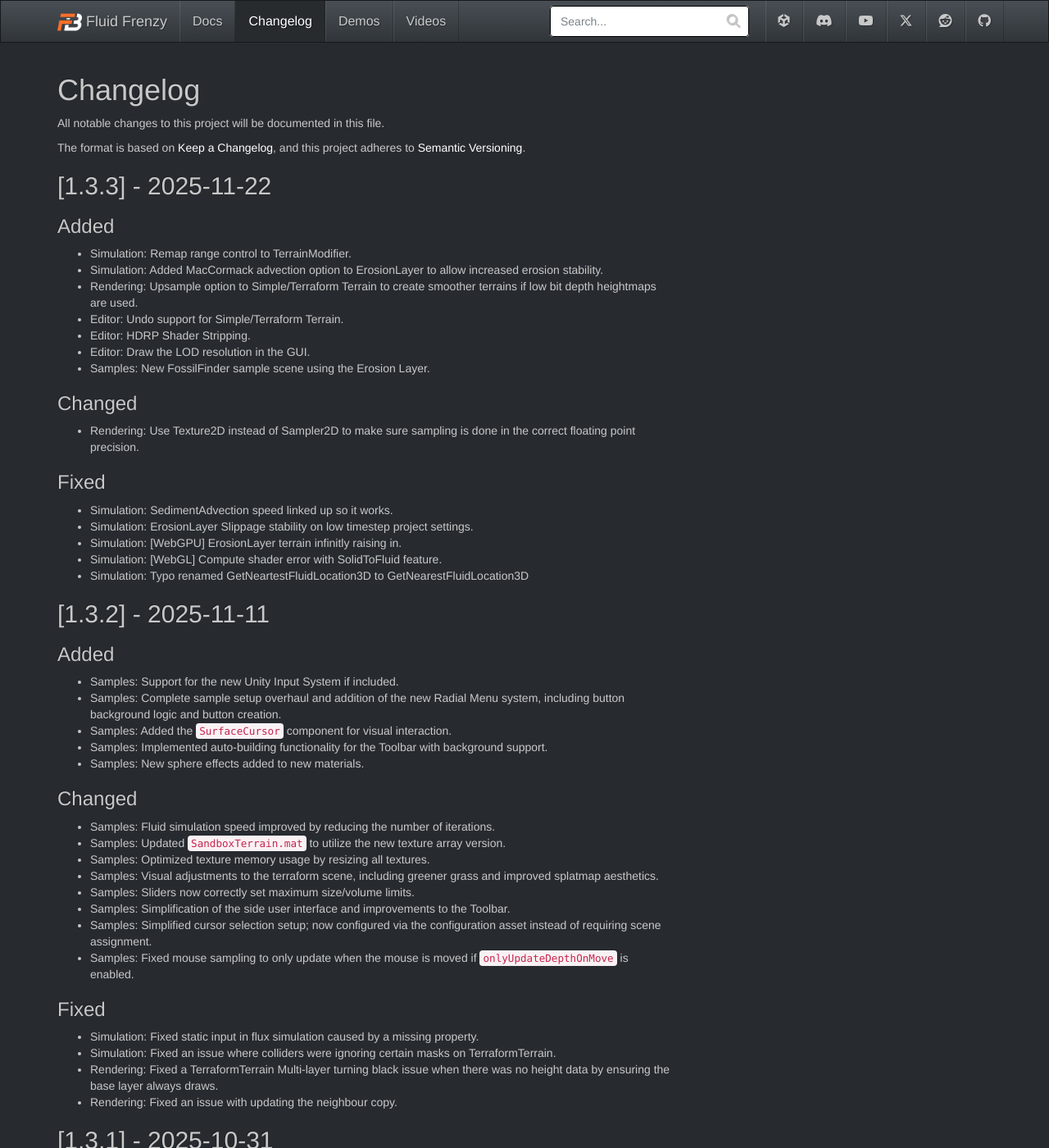
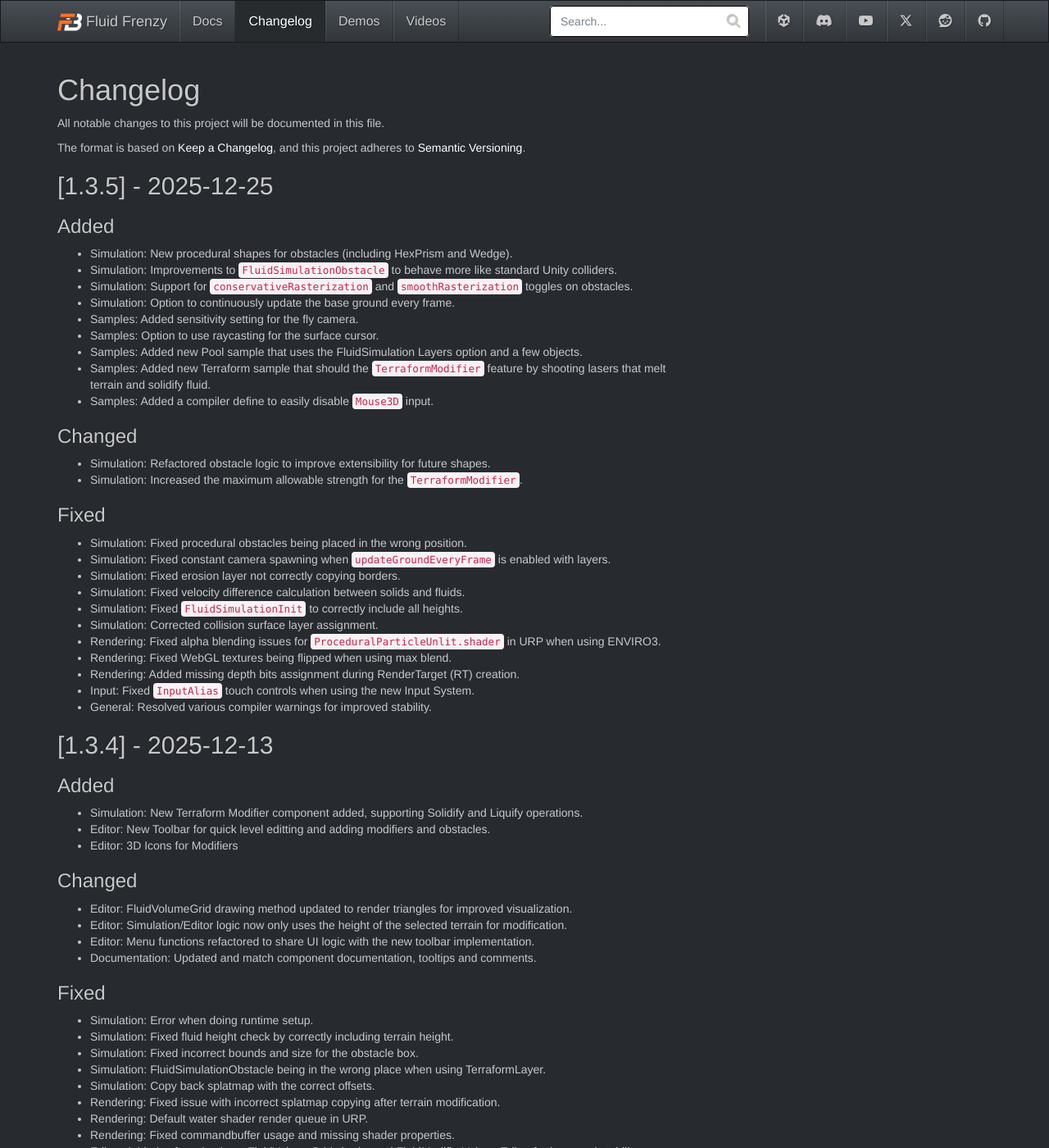
Before and after one commit to FrenzyByte/fluidfrenzy, a Jekyll site: the page built from _changelog/index.md, in a window 1280 px wide and 1400 px high. Shown: the whole window at 82% size. Built offline with Jekyll 4.4.1, drawn with Linux system fonts in a browser that asks for light colours; some of the changed text lies outside the part shown.

Commit message:
v1.3.5 and v1.3.4 changelog

```diff
--- a/_changelog/index.md
+++ b/_changelog/index.md
@@ -9,6 +9,62 @@ All notable changes to this project will be documented in this file.
 
 The format is based on [Keep a Changelog](https://keepachangelog.com/en/1.1.0/),
 and this project adheres to [Semantic Versioning](https://semver.org/spec/v2.0.0.html).
+
+## [1.3.5] - 2025-12-25
+
+### Added
+- Simulation: New procedural shapes for obstacles (including HexPrism and Wedge).
+- Simulation: Improvements to `FluidSimulationObstacle` to behave more like standard Unity colliders.
+- Simulation: Support for `conservativeRasterization` and `smoothRasterization` toggles on obstacles.
+- Simulation: Option to continuously update the base ground every frame.
+- Samples: Added sensitivity setting for the fly camera.
+- Samples: Option to use raycasting for the surface cursor.
+- Samples: Added new Pool sample that uses the FluidSimulation Layers option and a few objects.
+- Samples: Added new Terraform sample that should the `TerraformModifier` feature by shooting lasers that melt terrain and solidify fluid.
+- Samples: Added a compiler define to easily disable `Mouse3D` input.
+
+### Changed
+- Simulation: Refactored obstacle logic to improve extensibility for future shapes.
+- Simulation: Increased the maximum allowable strength for the `TerraformModifier`.
+
+### Fixed
+- Simulation: Fixed procedural obstacles being placed in the wrong position.
+- Simulation: Fixed constant camera spawning when `updateGroundEveryFrame` is enabled with layers.
+- Simulation: Fixed erosion layer not correctly copying borders.
+- Simulation: Fixed velocity difference calculation between solids and fluids.
+- Simulation: Fixed `FluidSimulationInit` to correctly include all heights.
+- Simulation: Corrected collision surface layer assignment.
+- Rendering: Fixed alpha blending issues for `ProceduralParticleUnlit.shader` in URP when using ENVIRO3.
+- Rendering: Fixed WebGL textures being flipped when using max blend.
+- Rendering: Added missing depth bits assignment during RenderTarget (RT) creation.
+- Input: Fixed `InputAlias` touch controls when using the new Input System.
+- General: Resolved various compiler warnings for improved stability.
+
+## [1.3.4] - 2025-12-13
+
+### Added
+- Simulation: New Terraform Modifier component added, supporting Solidify and Liquify operations.
+- Editor: New Toolbar for quick level editting and adding modifiers and obstacles.
+- Editor: 3D Icons for Modifiers
+
+### Changed
+- Editor: FluidVolumeGrid drawing method updated to render triangles for improved visualization.
+- Editor: Simulation/Editor logic now only uses the height of the selected terrain for modification.
+- Editor: Menu functions refactored to share UI logic with the new toolbar implementation.
+- Documentation: Updated and match component documentation, tooltips and comments.
+
+### Fixed
+- Simulation: Error when doing runtime setup.
+- Simulation: Fixed fluid height check by correctly including terrain height.
+- Simulation: Fixed incorrect bounds and size for the obstacle box.
+- Simulation: FluidSimulationObstacle being in the wrong place when using TerraformLayer.
+- Simulation: Copy back splatmap with the correct offsets.
+- Rendering: Fixed issue with incorrect splatmap copying after terrain modification.
+- Rendering: Default water shader render queue in URP.
+- Rendering: Fixed commandbuffer usage and missing shader properties.
+- Editor: Added safety checks to FluidVolumeGrid.shader and FluidModifierVolumeEditor for improved stability.
+- Editor: FluidVolumeGrid rendering issue by assigning a black texture instead of null.
+- Editor: Fixed sphere radius calculation and visual size (was previously drawn too small).
 
 ## [1.3.3] - 2025-11-22
 
```
